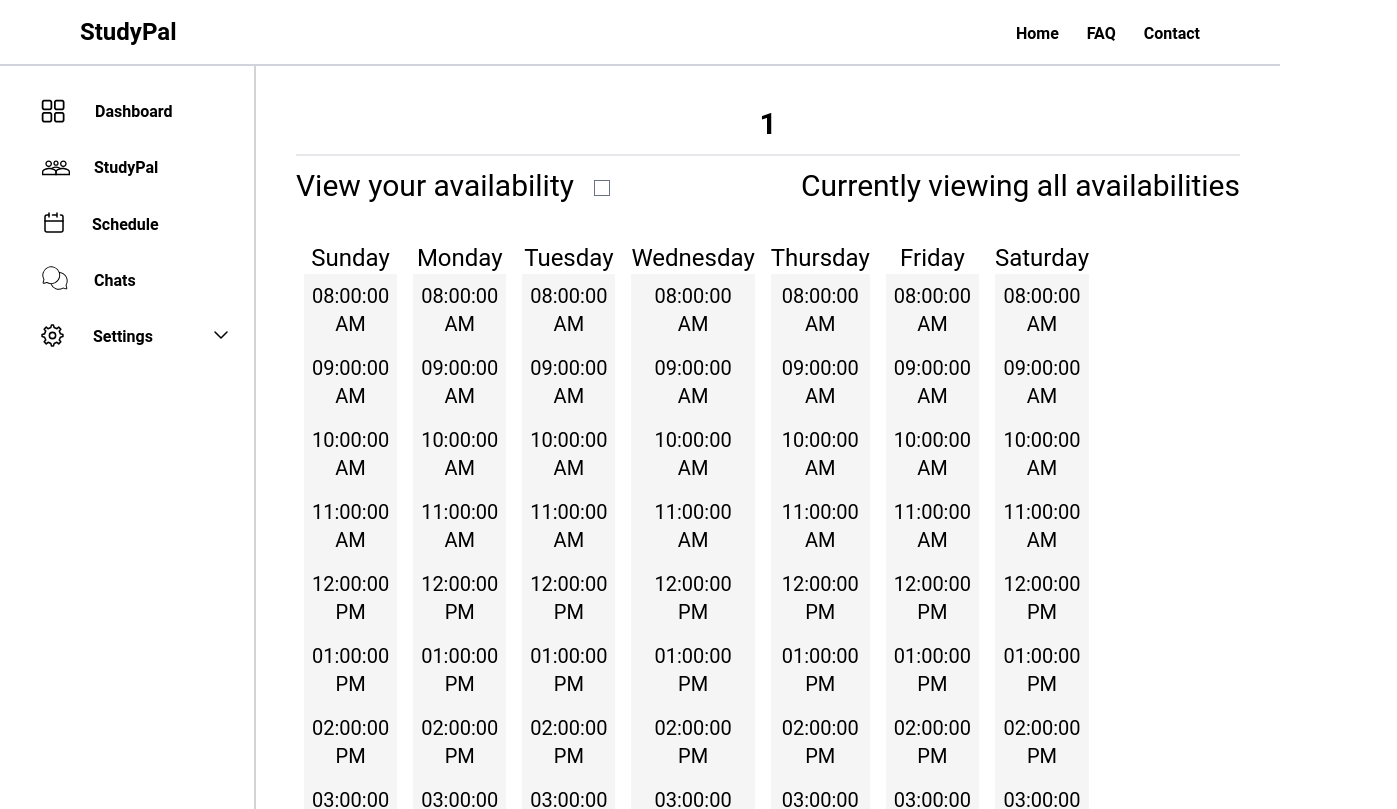
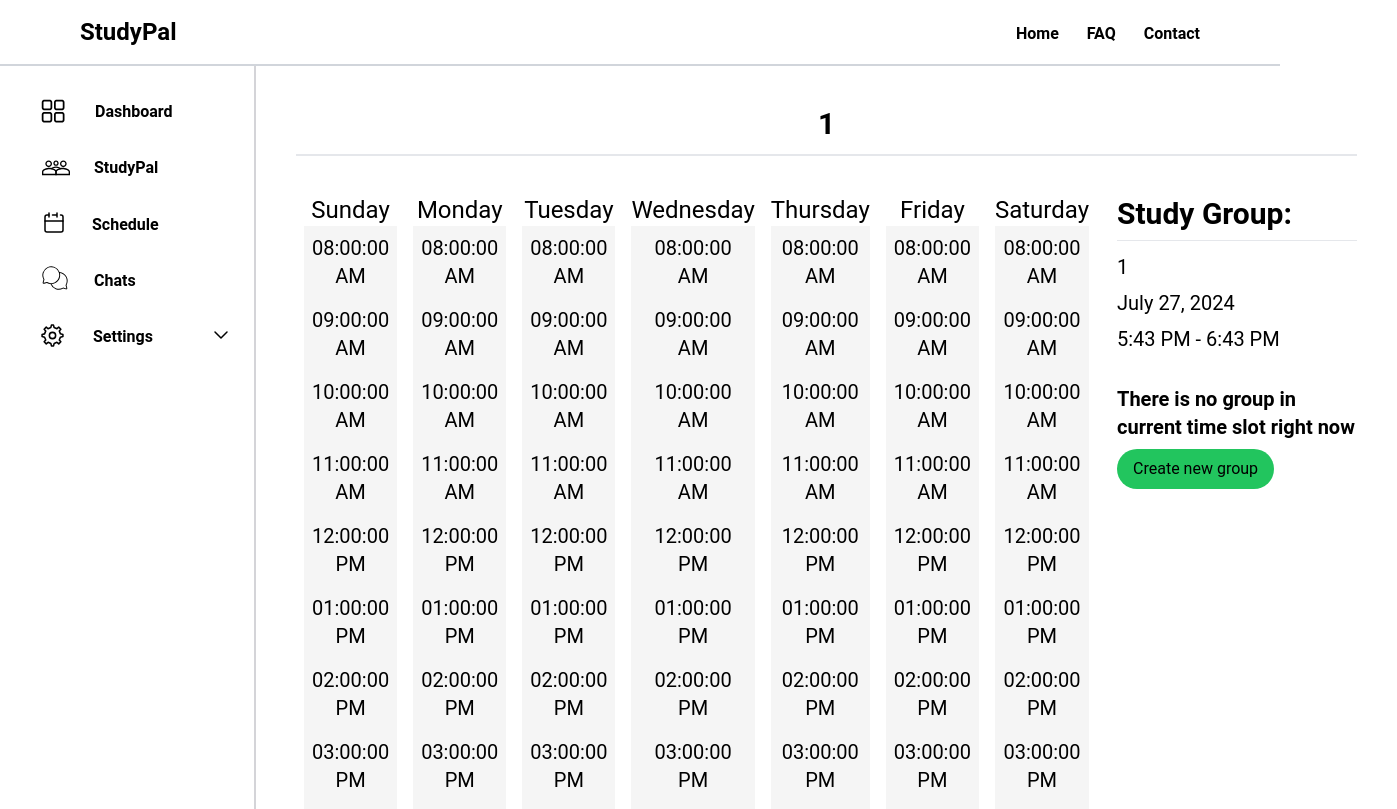
Before and after one commit to MinhNguyenD/StudyPal, a Vue app in the folder client/: page /course/1 in a window 1280 px wide. Shown: the top 809 px of the page, 1397 px wide, since content can reach past the window. Built offline with nearby package versions, Linux system fonts and the light colour scheme; no server answers; sample sign-in values are in the browser's storage.

Commit message:
Styled courses

```diff
--- a/client/src/components/course/Course.vue
+++ b/client/src/components/course/Course.vue
@@ -101,7 +101,7 @@ async function handleEditable() {
 watch(slots, (newSlots) => {
     for (const [_, slotArray] of newSlots.entries()) {
         // Find the slot with the matching start date
-        if(selectedSlot.value.data.isSelected){
+        if (selectedSlot.value.data.isSelected) {
             const foundSlot = slotArray.find(slot => slot.start.getTime() === selectedSlot.value.start.getTime());
             if (foundSlot) {
                 selectedSlot.value = foundSlot;
@@ -141,22 +141,22 @@ function getHeading() {
         <SideBar />
         <div class="w-full align-middle p-10">
             <h4 class="mx-auto flex justify-center border-b-2 pb-3 font-bold">{{ route.params.id }}</h4>
-            <div class="flex justify-between  mx-auto pt-3">
-                <h4>
+            <!-- <div class="flex justify-between  mx-auto pt-3">
+                <!-- <h4>
                     <h4 class="text-center inline mr-5">View your availability</h4>
                     <input type="checkbox" class="inline" name="editable" id="editable"
                         @change="() => handleEditable()">
-                </h4>
-                <h4>
+                </h4> -->
+                <!-- <h4>
                     {{ getHeading() }}
                 </h4>
-            </div>
-            <div class="flex flex-wrap">
-                <div class="parent">
+            </div> -->
+            <div class="flex flex-row gap-5">
+                <div class="parent flex-2">
                     <div v-for="slot in slots" class="p-2 text-center">
                         <h5>{{ slot[0] }}</h5>
                         <div v-for="{ start, data } in slot[1]" style="display: flex; flex-direction: column;"
-                        class="p-2 cursor-pointer" @click="() => {handleClick(start, data)}"
+                            class="p-2 cursor-pointer" @click="() => { handleClick(start, data) }"
                             :class="[data.isSelected ? 'bg-primary' : 'time-slot']">
                             <h6 @click="() => console.log(start, start.getTime())">{{ start.toLocaleString(undefined, {
                                 hour: "2-digit",
@@ -166,9 +166,7 @@ function getHeading() {
                         </div>
                     </div>
                 </div>
-                <div class="ml-20">
-                    <SlotGroupInfo :revalidate="revalidate":slotData="selectedSlot"></SlotGroupInfo>
-                </div>
+                    <SlotGroupInfo class="flex-1" :revalidate="revalidate" :slotData="selectedSlot"></SlotGroupInfo>
             </div>
         </div>
     </div>
--- a/client/src/components/course/SlotGroupInfo.vue
+++ b/client/src/components/course/SlotGroupInfo.vue
@@ -41,16 +41,26 @@ export default {
     };
   },
   computed: {
-    isInGroup(){
-        if(this.slotData.data.isSelected){
+    isInGroup() {
+      if (this.slotData.data.isSelected) {
         console.log(this.uid)
         return this.slotData.data.users.includes(this.uid);
       }
     }
   },
   methods: {
+    formatDate(date: Date): string {
+      const options: Intl.DateTimeFormatOptions = { month: 'long', day: 'numeric', year: 'numeric' };
+      return date.toLocaleDateString('en-US', options);
+    },
+    formatTime(start: Date, end: Date): string {
+      const options: Intl.DateTimeFormatOptions = { hour: 'numeric', minute: 'numeric' };
+      const startTime = start.toLocaleTimeString('en-US', options);
+      const endTime = end.toLocaleTimeString('en-US', options);
+      return `${startTime} - ${endTime}`;
+    },
     async joinGroup() {
-        if(this.isInGroup){
+      if (this.isInGroup) {
         return;
       }
       // Add to group chat
@@ -65,12 +75,12 @@ export default {
       await this.createSchedule();
     },
     async createGroup() {
-        if(this.isInGroup){
+      if (this.isInGroup) {
         return;
       }
       const newGroupId = this.createGroupChatId(this.slotData.start);
 
-        const newGroup : GroupChat = {
+      const newGroup: GroupChat = {
         groupId: newGroupId,
         users: [this.username]
       }
@@ -85,7 +95,7 @@ export default {
       await this.createSchedule();
     },
     async leaveGroup() {
-        if(!this.isInGroup){
+      if (!this.isInGroup) {
         return;
       }
       const currentGroupId = this.createGroupChatId(this.slotData.start)
@@ -110,7 +120,7 @@ export default {
       this.revalidate(this.courseId);
     },
     async removeSchedule() {
-        if(this.slotData.data.isSelected){
+      if (this.slotData.data.isSelected) {
         var timeFrom = this.slotData.start.getTime()
         var timeTo = timeFrom + (1 * hours)
         await axios.delete(`api/schedule/delete/${timeFrom}/${timeTo}/users/${this.uid}`);
@@ -127,7 +137,7 @@ export default {
 
       return `Group: ${this.courseId} - ${formattedDate} ${startTime} - ${endTime}`;
     },
-    async sendMessage(groupId : string, message : string) {
+    async sendMessage(groupId: string, message: string) {
       const messageType = MessageType.GroupMessage;
       const newMessage: Message = {
         senderId: this.uid,
@@ -149,18 +159,29 @@ export default {
 
 
 <template>
+  <div>
     <div class="py-10 space-y-2" v-if="slotData.data.isSelected">
-        <p class="text-3xl font-semibold">Study Group</p>
+      <p class="text-3xl font-semibold pb-2 border-b">Study Group:</p>
+      <p class="text-xl pt-1">{{ courseId }}</p>
+      <p class="text-xl">{{ formatDate(slotData.start) }}</p>
+      <p class="text-xl">{{ formatTime(slotData.start, new Date(slotData.start.getTime() + 60 * 60 * 1000)) }}</p>
       <br>
       <p class="text-xl">Members: {{ slotData.data.users.length }}</p>
-        <button :disabled="isInGroup" @click="joinGroup" :class="{'opacity-50 cursor-not-allowed': isInGroup}" class="bg-primary text-white py-2 px-4 rounded p-2">Join study group</button>
-        <button v-if="isInGroup" @click="leaveGroup" class="mx-2 bg-red-500 text-white py-2 px-4 rounded p-2">Leave study group</button>
+      <button :disabled="isInGroup" @click="joinGroup" :class="{ 'opacity-50 cursor-not-allowed': isInGroup }"
+        class="bg-primary text-white py-2 px-4 rounded-full p-2">Join study group</button>
+      <button v-if="isInGroup" @click="leaveGroup" class="mx-2 bg-red-500 text-white py-2 px-4 rounded-full p-2">Leave study
+        group</button>
     </div>
     <div v-else class="py-10 w-60 space-y-2">
+      <p class="text-3xl font-semibold pb-2 border-b">Study Group:</p>
+      <p class="text-xl pt-1">{{ courseId }}</p>
+      <p class="text-xl">{{ formatDate(slotData.start) }}</p>
+      <p class="text-xl">{{ formatTime(slotData.start, new Date(slotData.start.getTime() + 60 * 60 * 1000)) }}</p>
+      <br>
       <p class="text-xl font-semibold">There is no group in current time slot right now</p>
-        <button  :class="{'opacity-50 cursor-not-allowed': isInGroup}" @click="createGroup" class="bg-green-500 p-2">Create new group</button>
+      <button :class="{ 'rounded-full opacity-50 cursor-not-allowed': isInGroup }" @click="createGroup" class="rounded-full bg-green-500 p-2 px-4">Create
+        new group</button>
+    </div>
   </div>
 </template>
-<style>
-
-</style>
+<style></style>
```
Lines whose indentation alone changed are shown as unchanged.
